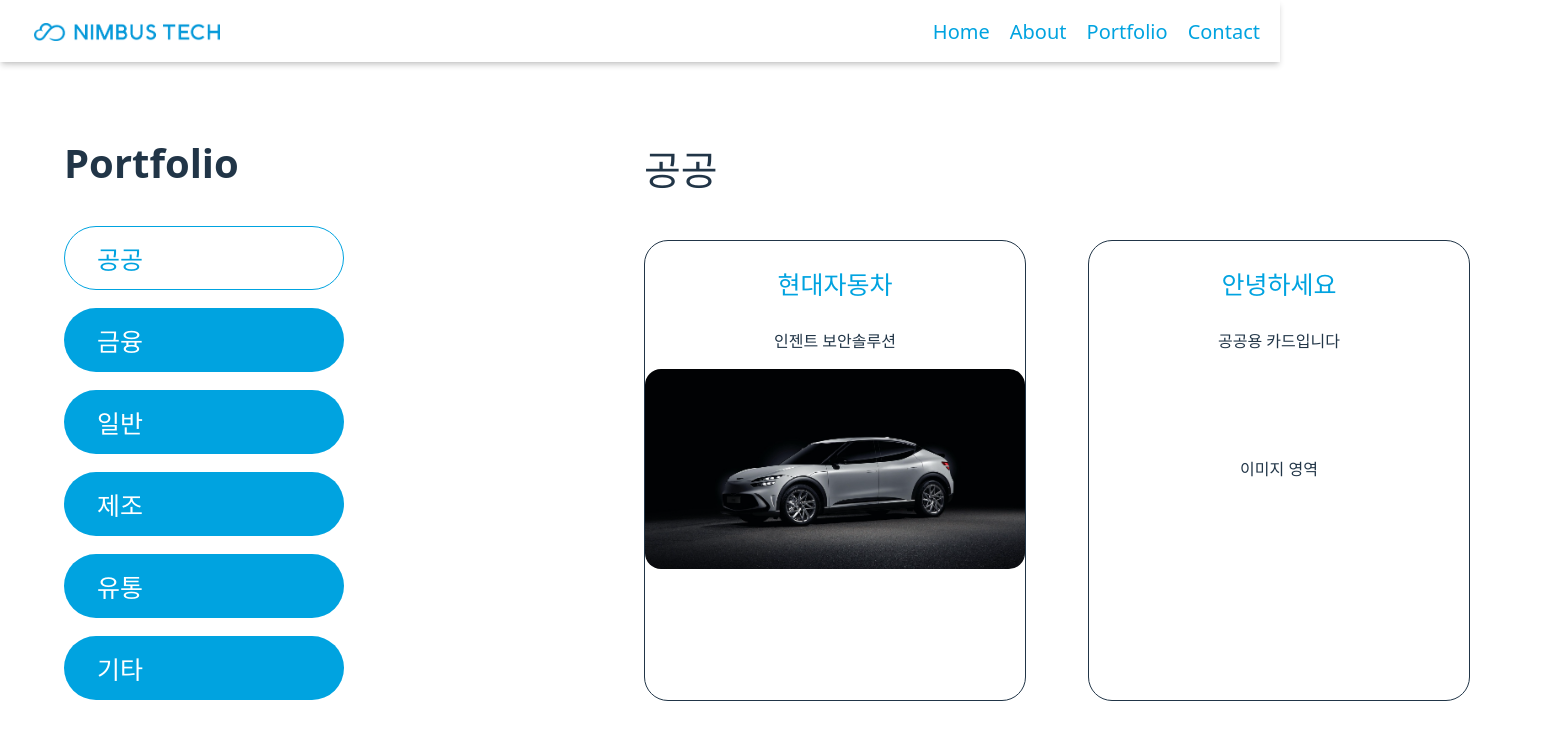
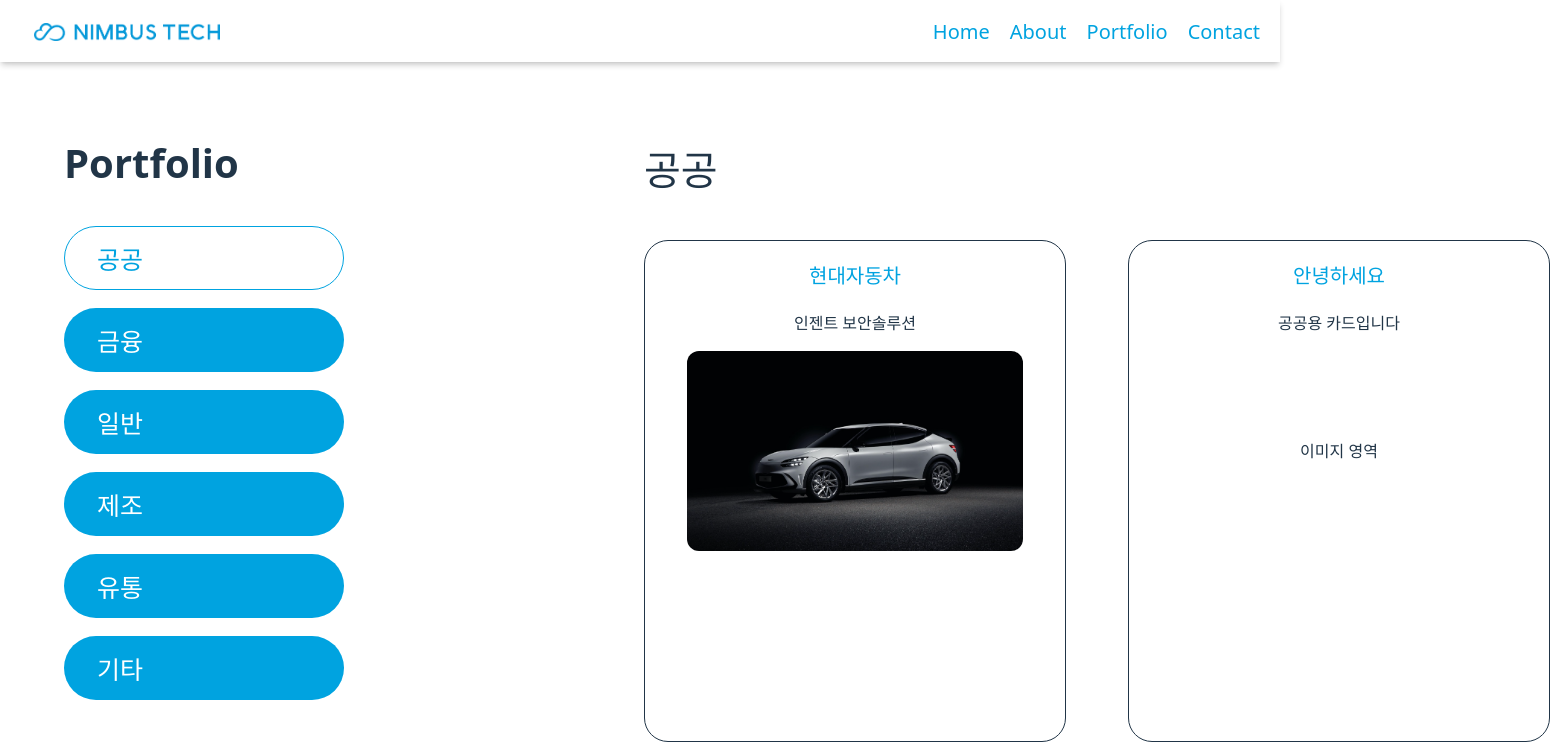
Before and after one commit to onexhana/nimbustech_website, a React (Vite) app: page /portfolio in a window 1280 px wide. Shown: the top 756 px of the page, 1550 px wide, since content can reach past the window. Built offline with nearby package versions, Linux system fonts and the light colour scheme.

Commit message:
Fix: remove nested repo and track files directly

```diff
--- a/src/components/Portfolio/PortfolioCard.tsx
+++ b/src/components/Portfolio/PortfolioCard.tsx
@@ -9,12 +9,12 @@ interface PortfolioCardProps {
 const PortfolioCard = ({ title, description, category, image }: PortfolioCardProps) => {
   return (
     <div
-      className="bg-white rounded-[24px] p-6 shadow-lg border border-gray-200 hover:shadow-xl transition-shadow duration-300"
-      style={{ width: '380px', height: '459px' }} // 카드 크기 설정하는 방법
+      className="bg-white rounded-[24px] p-10 shadow-lg border border-black hover:shadow-xl transition-shadow duration-300"
+      style={{ width: '420px', height: '500px' }} // 카드 크기 설정
     >
       {/* 제목 */}
       <div className="text-center mb-4">
-        <h3 className="text-[#00A3E0] text-[25px] font-bold">{title}</h3>
+        <h3 className="text-[#00A3E0] text-[20px] font-bold">{title}</h3>
       </div>
 
       {/* 설명 텍스트 */}
@@ -23,12 +23,12 @@ const PortfolioCard = ({ title, description, category, image }: PortfolioCardPro
       </p>
 
       {/* 이미지 영역 */}
-      <div className="w-full h-[200px] bg-gray-100 rounded-[16px] overflow-hidden">
+      <div className="w-full h-[200px] bg-gray-100 rounded-[16px] overflow-hidden flex items-end justify-center">
         {image ? (
           <img
             src={image}
             alt={title}
-            className="w-full h-full object-cover"
+            className="w-[80%] h-full object-cover rounded-[12px]"
           />
         ) : (
           <div className="w-full h-full flex items-center justify-center text-gray-400">
--- a/src/components/Portfolio/PortfolioCardList.tsx
+++ b/src/components/Portfolio/PortfolioCardList.tsx
@@ -16,7 +16,7 @@ type Props = {
 const PortfolioCardList = ({ projects }: Props) => {
   const scrollRef = useRef<HTMLDivElement | null>(null);
 
-  const cardWidthPx = useMemo(() => 520, []); // 시안에 근접한 카드 폭(px)
+  const cardWidthPx = useMemo(() => 420, []); // 카드 폭(px) - 카드 크기에 맞춰 조정
   const gapPx = useMemo(() => 32, []); // 카드 간격(px)
 
   const handleNext = () => {
```
